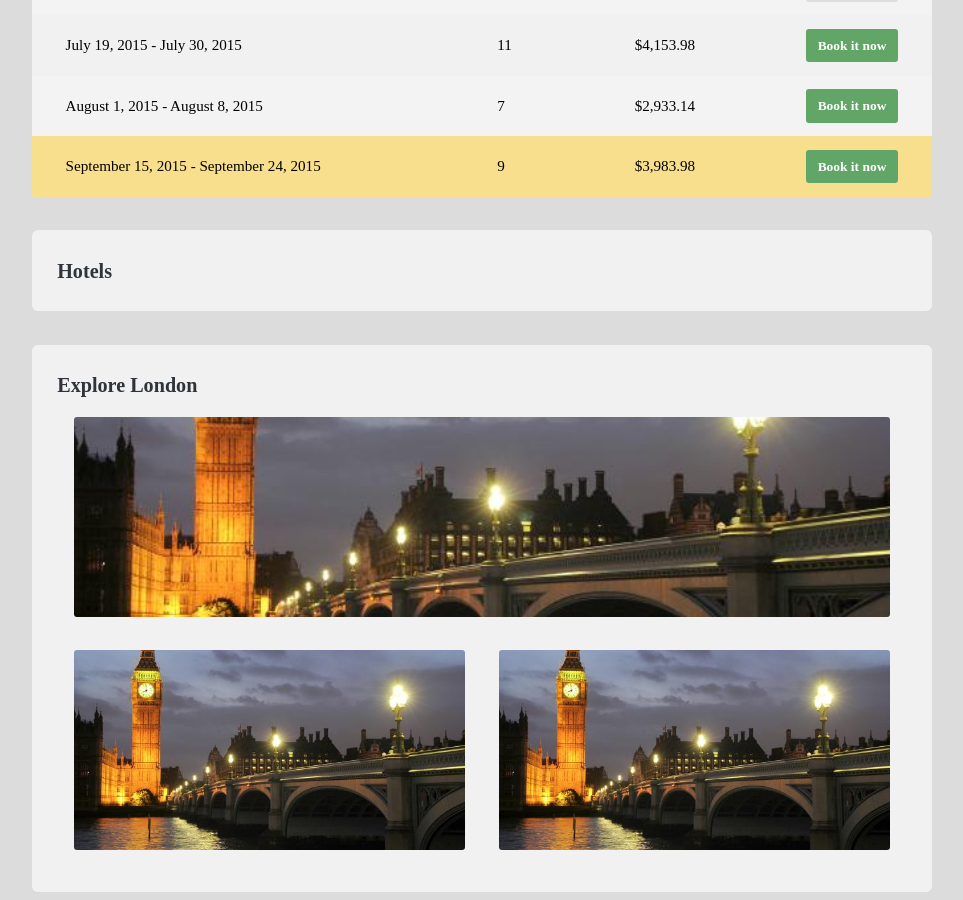
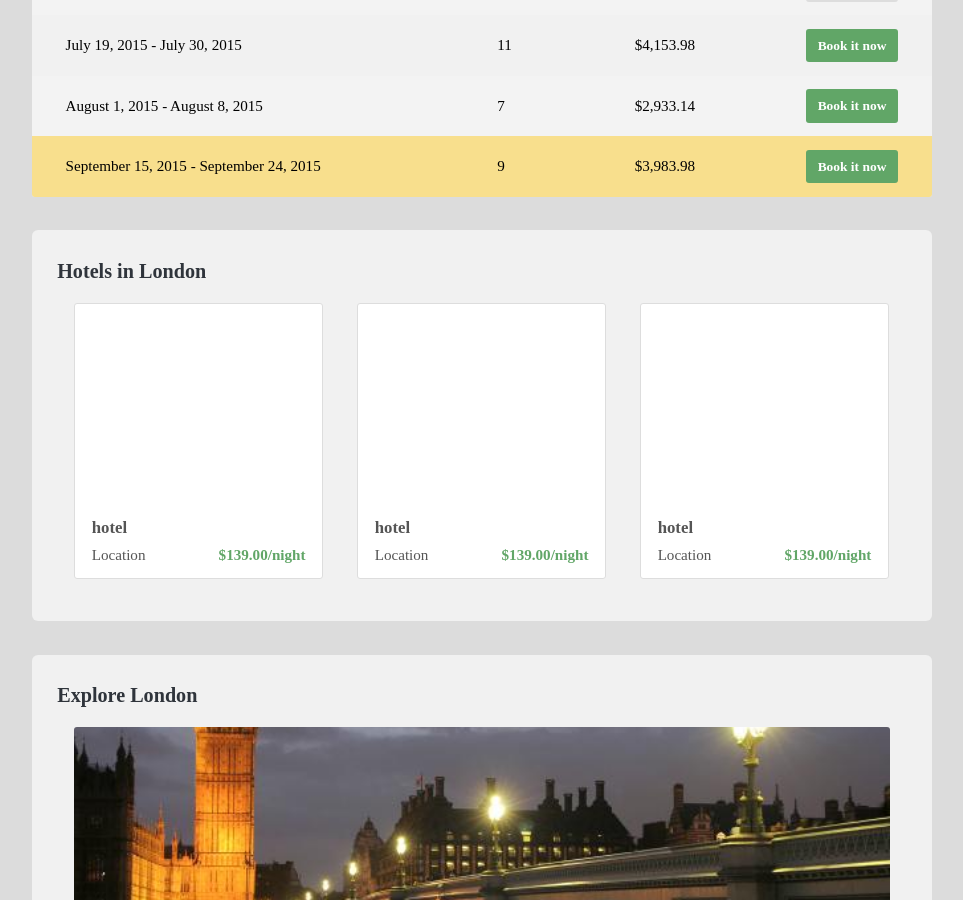
Before and after one commit to Treydor/Travel, a Jekyll site: the page built from destinations/london/index.html, in a window 1280 px wide and 900 px high, scrolled down 339 px. Shown: the whole window, without its empty margins (158-1121 px from the left). Built offline with Jekyll 4.4.1, drawn with Linux system fonts in a browser that asks for light colours; some web fonts are replaced.

Commit message:
added hotel table to London destination page

```diff
--- a/destinations/london/index.html
+++ b/destinations/london/index.html
@@ -44,10 +44,47 @@ title: Destinations > London
   </tbody>
 </table>
 
-
 <div class="table">
   <div class="row cf">
-    <h2>Hotels</h2>
+    <h2>Hotels in London</h2>
+  </div>
+  <div class="row cf">
+    <div class="column third">
+      <a class="card" href="{{site.baseurl}}/hotels/">
+        <div class="thumbnail"></div>
+        <div class="card-box">
+          <div class="card-box-title">hotel</div>
+          <div class="meta-data cf">
+            <div class="meta-data-left">Location</div>
+            <div class="price">$139.00/night</div>
+          </div>
+        </div>
+      </a>
+    </div>
+    <div class="column third">
+      <a class="card" href="{{site.baseurl}}/hotels/">
+        <div class="thumbnail"></div>
+        <div class="card-box">
+          <div class="card-box-title">hotel</div>
+          <div class="meta-data cf">
+            <div class="meta-data-left">Location</div>
+            <div class="price">$139.00/night</div>
+          </div>
+        </div>
+      </a>
+    </div>
+    <div class="column third">
+      <a class="card" href="{{site.baseurl}}/hotels/">
+        <div class="thumbnail"></div>
+        <div class="card-box">
+          <div class="card-box-title">hotel</div>
+          <div class="meta-data cf">
+            <div class="meta-data-left">Location</div>
+            <div class="price">$139.00/night</div>
+          </div>
+        </div>
+      </a>
+    </div>
   </div>
 </div>
 
```
